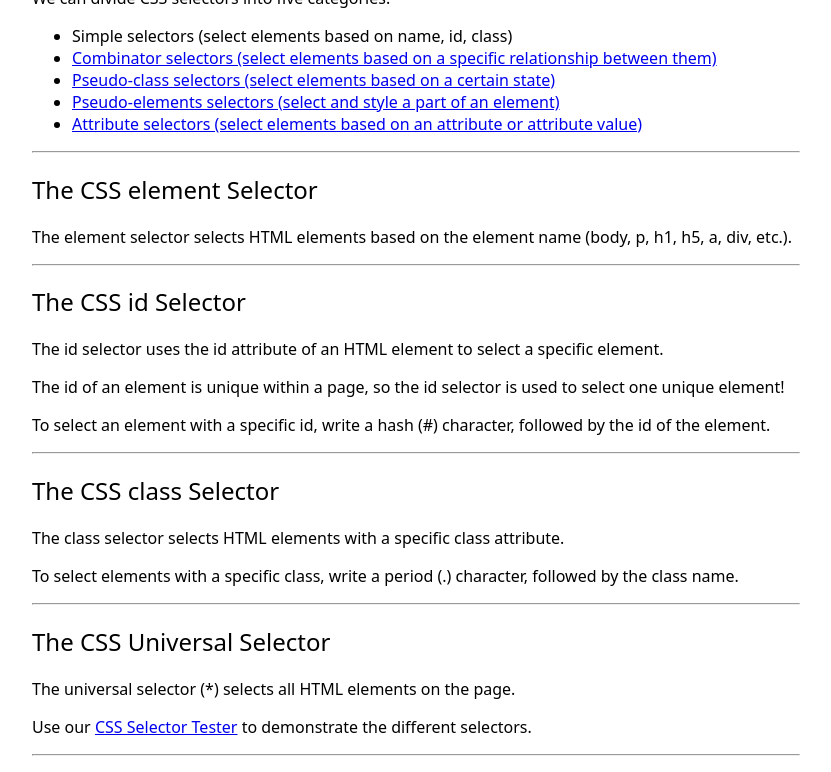
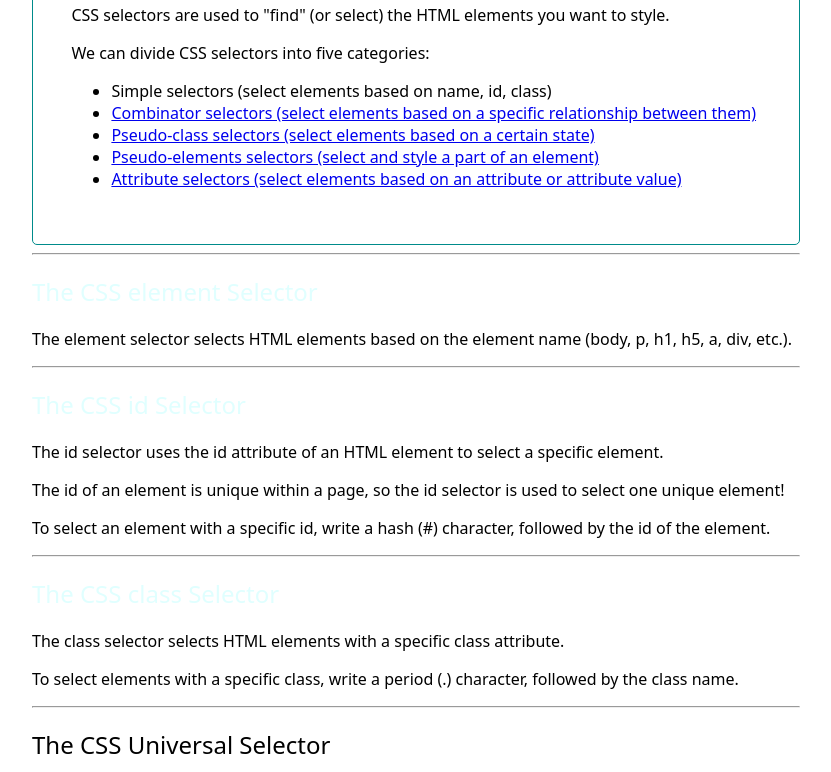
Before and after one commit to MarianoPantigosoParedes/0373-A3_Selectores_CSS_MarianoPantigoso, a plain HTML site: page index.html in a window 1280 px wide. Shown: the part 488-1260 px from the top of the page, without its empty margins (224-1055 px from the left). Drawn offline with Linux system fonts and the light colour scheme.

Commit message:
Regla 4 y 5 hecha puse estilos al selector y selectors

```diff
--- a/estilos.css
+++ b/estilos.css
@@ -26,3 +26,13 @@ h1{
     color: darkcyan;
     text-align: center;
 }
+
+.selector {
+    color: lightcyan;
+}
+
+.selectors{
+    padding: 5%;
+    border: solid darkcyan 1px;
+    border-radius: 5px;
+}
```
